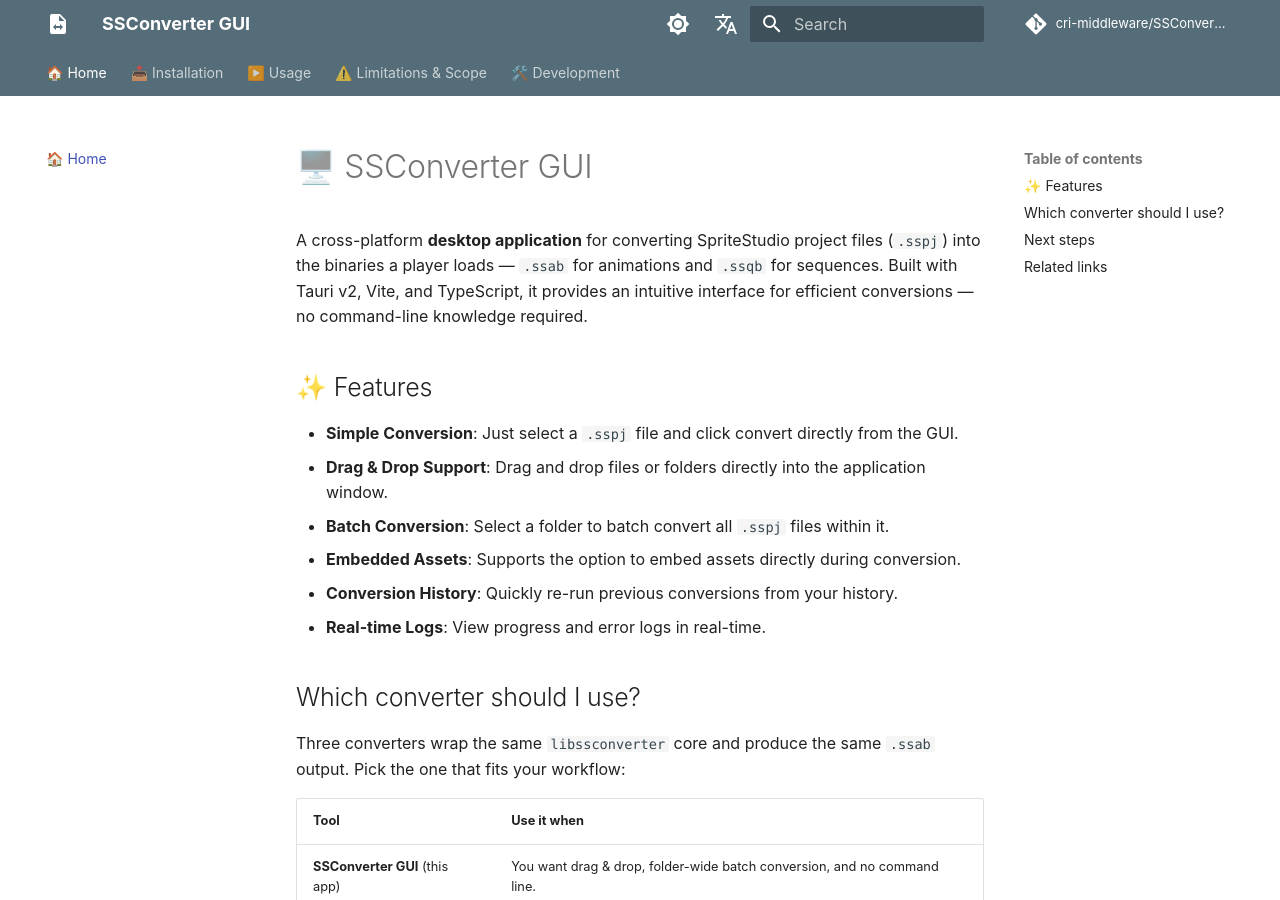
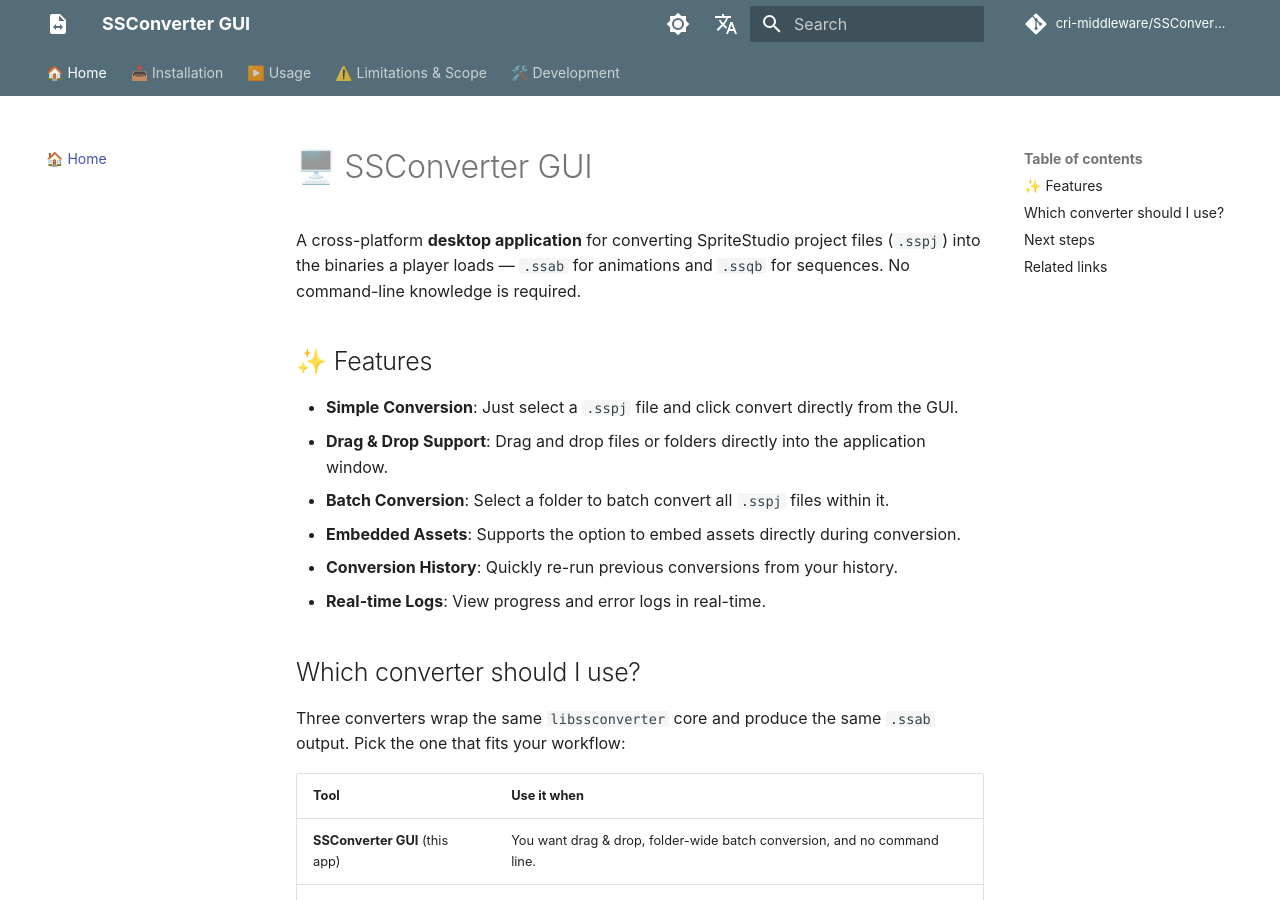
Before and after one commit to cri-middleware/SSConverterGUI, an MkDocs documentation site: the page built from docs/en/index.md, in a window 1280 px wide and 900 px high. Built offline with MkDocs 1.6.1 and Material for MkDocs 9.7.7, drawn with Linux system fonts in a browser that asks for light colours; comment, search, counter and statistics services are not loaded.

Commit message:
docs: drop the tech stack from the README and docs intros
The first paragraph of the README and of the docs home said the app is
built with Tauri v2, Vite and TypeScript and offers "an intuitive
interface for efficient conversions". Someone deciding whether this
converts their projects learns nothing from either; the stack is for
contributors, and the Development guide already lists it. The docs home
keeps the one reader-side fact in that sentence: no command line is
needed.

```diff
--- a/docs/en/index.md
+++ b/docs/en/index.md
@@ -1,9 +1,8 @@
 # 🖥️ SSConverter GUI
 
 A cross-platform **desktop application** for converting SpriteStudio project files (`.sspj`) into
-the binaries a player loads — `.ssab` for animations and `.ssqb` for sequences. Built with Tauri v2,
-Vite, and TypeScript, it provides an intuitive interface for efficient conversions — no command-line
-knowledge required.
+the binaries a player loads — `.ssab` for animations and `.ssqb` for sequences. No command-line
+knowledge is required.
 
 ## ✨ Features
 
```
Also changed, not shown: README.ja.md (+0 -1 lines), README.md (+0 -1 lines), docs/ja/index.md (+1 -1 lines).
